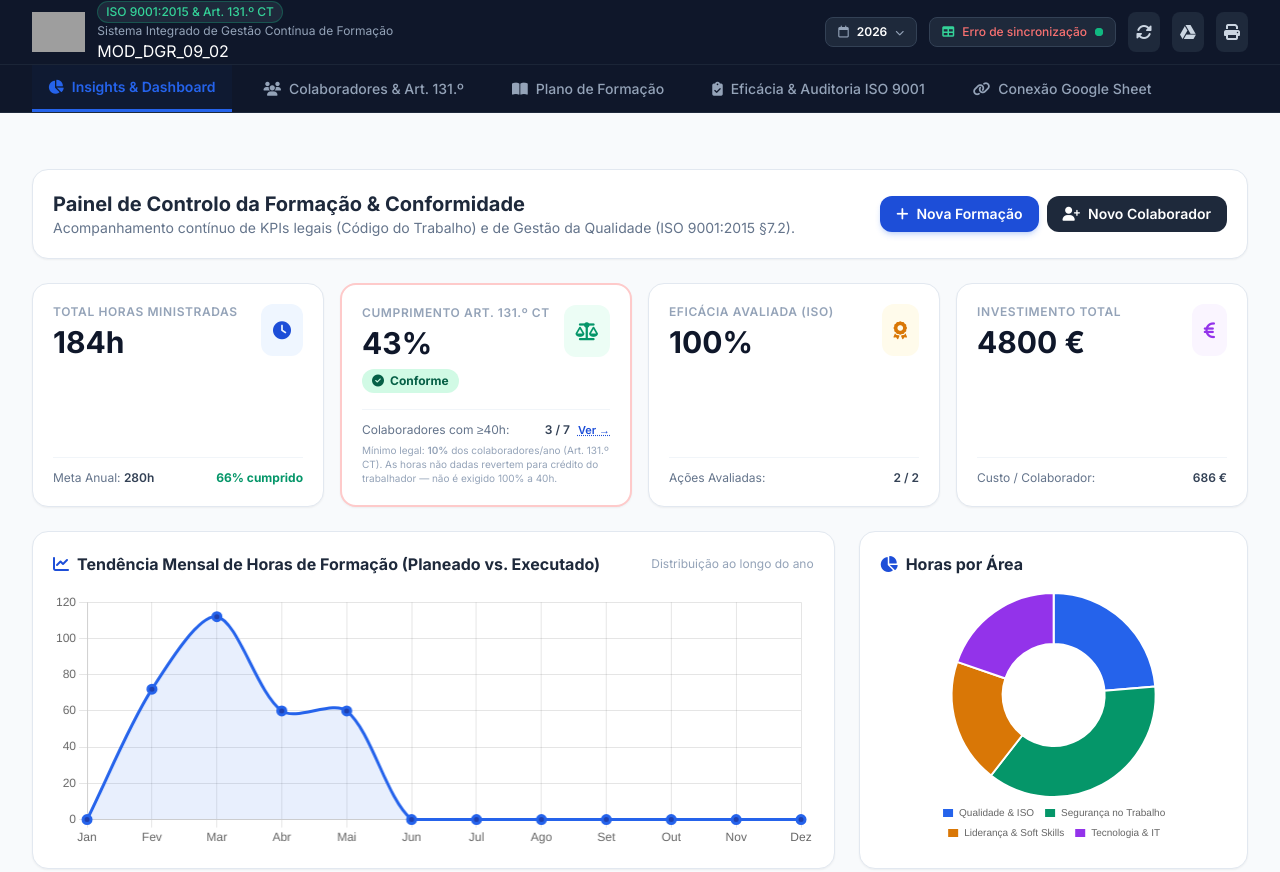
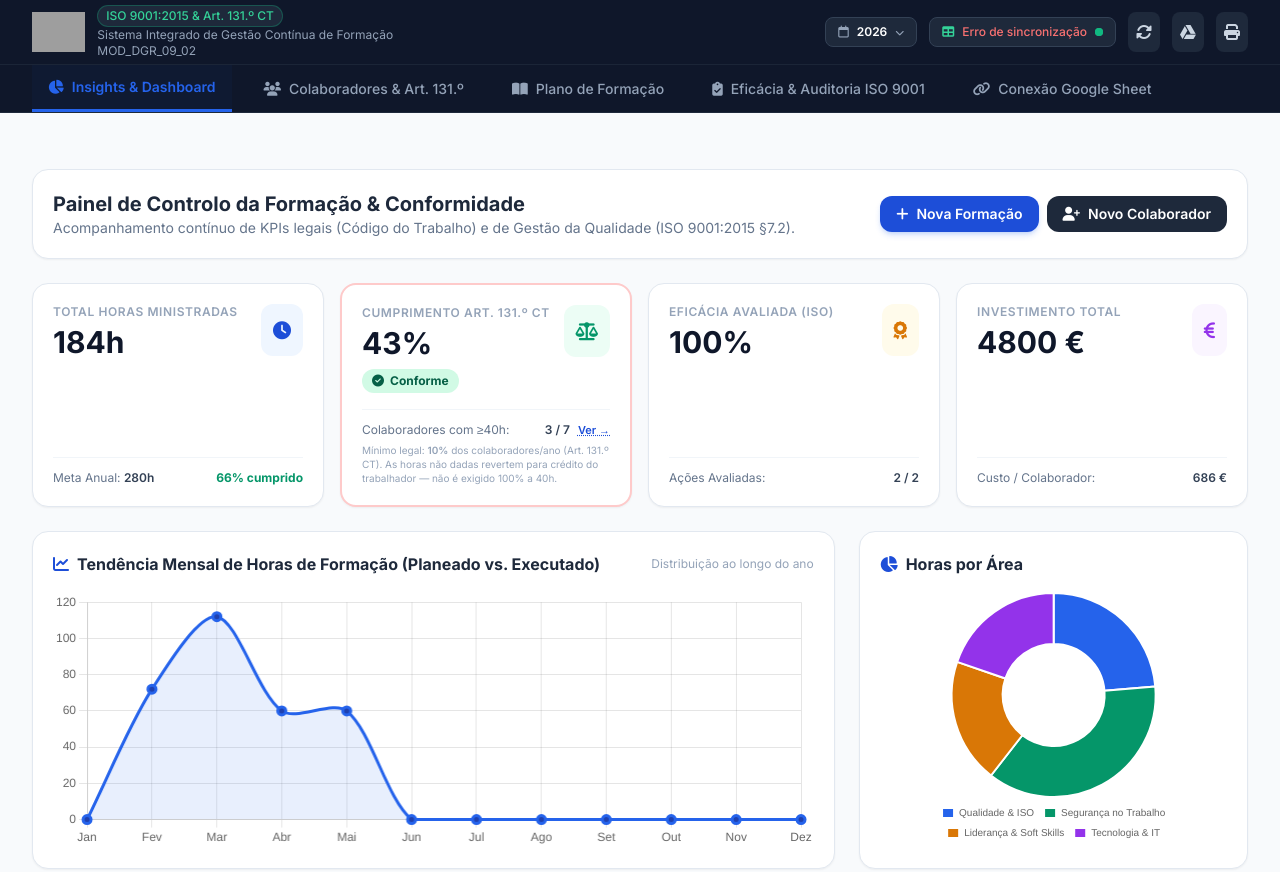
Before and after one commit to multiwasher/skills, a plain HTML site: page index.html in a window 1280 px wide. Shown: the top 872 px of the page. Drawn offline with nearby package versions, Linux system fonts and the light colour scheme; grey boxes are pictures that could not be loaded.

Commit message:
Update index.html

```diff
--- a/index.html
+++ b/index.html
@@ -89,7 +89,7 @@
                         <div class="flex items-center gap-2">
                             <span class="text-xs px-2 py-0.5 rounded-full bg-slate-800 text-emerald-400 border border-emerald-500/30 font-medium">ISO 9001:2015 & Art. 131.º CT</span>
                         </div>
-                        <p class="text-xs text-slate-400">Sistema Integrado de Gestão Contínua de Formação</p><p>MOD_DGR_09_02</p>
+                        <p class="text-xs text-slate-400">Sistema Integrado de Gestão Contínua de Formação</p><p class="text-xs text-slate-400">MOD_DGR_09_02</p>
                     </div>
                 </div>
 
```
